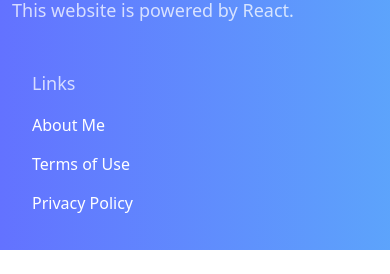
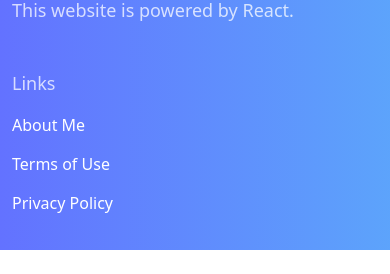
Before and after one commit to vudoan31121990/code-insight, a React (Create React App) app: page / in a window 390 px wide. Shown: the part 1548-1822 px from the top of the page. Built offline with nearby package versions, Linux system fonts and the light colour scheme.

Commit message:
adjust About section for responsive UI

```diff
--- a/src/components/about/about.scss
+++ b/src/components/about/about.scss
@@ -21,7 +21,23 @@
 	color: green;
 }
 .ab-description {
+
 }
-.ab-link-section {
-	padding-left: 20px;
+
+@media screen and (min-width: 1400px) {
+	.ab-link-section {
+		padding-left: 200px
+	}
 }
+
+@media screen and (min-width: 430) and (max-width: 1400px) {
+	.ab-link-section {
+		padding-left: 20px
+	}
+}
+
+@media screen and (max-width: 430px) {
+	.ab-link-section {
+		padding-left: 0px;
+	}
+}
```
